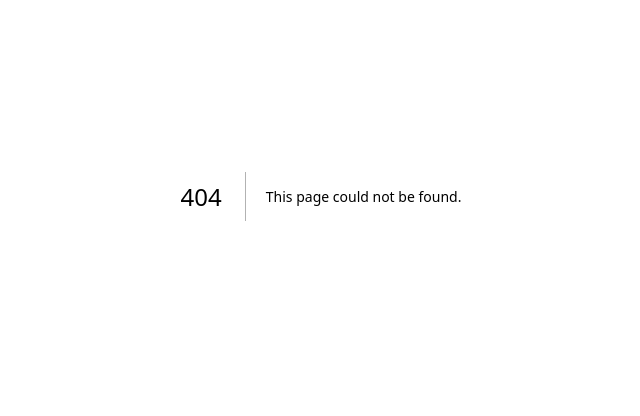
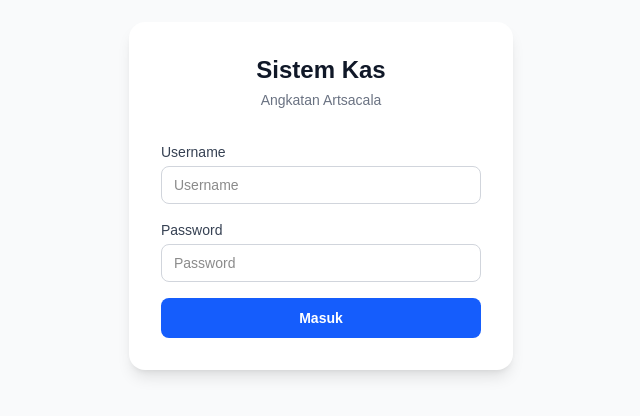
Before and after one commit to AftahMazaya/SISTEM-KAS-ANGKATAN-10-BQAM, a Next.js app in the folder app/: page /login in a window 1280 px wide. Before the commit this address had no page. Shown: the part 204-620 px from the top of the page, without its empty margins (319-959 px from the left). Built offline with nearby package versions, Linux system fonts and the light colour scheme.

Commit message:
Update .gitignore and add Next.js app with authentication and dashboard

```diff
--- /dev/null
+++ b/app/prisma/seed.ts
@@ -0,0 +1,32 @@
+import { PrismaClient } from "@prisma/client";
+import bcrypt from "bcryptjs";
+
+const prisma = new PrismaClient();
+
+async function main() {
+  const hash = await bcrypt.hash("admin123", 12);
+
+  await prisma.user.upsert({
+    where: { username: "admin" },
+    update: {},
+    create: {
+      username: "admin",
+      nama: "Administrator",
+      password: hash,
+      roles: ["SuperAdmin"],
+      isActive: true,
+    },
+  });
+
+  await prisma.konfigSistem.upsert({
+    where: { id: "singleton" },
+    update: {},
+    create: { id: "singleton" },
+  });
+
+  console.log("Seed selesai. Login: admin / admin123");
+}
+
+main()
+  .catch(console.error)
+  .finally(() => prisma.$disconnect());
--- /dev/null
+++ b/app/src/app/api/auth/[...nextauth]/route.ts
@@ -0,0 +1,6 @@
+import NextAuth from "next-auth";
+import { authOptions } from "@/lib/auth";
+
+// NextAuth v4 dengan App Router: export handler sebagai GET dan POST
+const handler = NextAuth(authOptions);
+export { handler as GET, handler as POST };
--- /dev/null
+++ b/app/src/app/dashboard/page.tsx
@@ -0,0 +1,29 @@
+import { getServerSession } from "next-auth";
+import { authOptions } from "@/lib/auth";
+import { redirect } from "next/navigation";
+
+// Server Component — bisa langsung akses session tanpa useSession()
+export default async function DashboardPage() {
+  const session = await getServerSession(authOptions);
+
+  // Kalau middleware lolos tapi session null (edge case), redirect manual
+  if (!session) redirect("/login");
+
+  return (
+    <div className="min-h-screen bg-gray-50 p-8">
+      <div className="max-w-4xl mx-auto">
+        <h1 className="text-2xl font-bold text-gray-900 mb-2">Dashboard</h1>
+        <p className="text-gray-600">
+          Halo, <span className="font-semibold">{session.user.name}</span>!
+        </p>
+        <p className="text-sm text-gray-500 mt-1">
+          Role: {session.user.roles.join(", ")}
+        </p>
+
+        <div className="mt-8 p-4 bg-blue-50 rounded-xl border border-blue-100 text-sm text-blue-700">
+          Dashboard dalam pengembangan. Auth sudah berjalan.
+        </div>
+      </div>
+    </div>
+  );
+}
--- a/app/src/app/layout.tsx
+++ b/app/src/app/layout.tsx
@@ -1,33 +1,25 @@
 import type { Metadata } from "next";
-import { Geist, Geist_Mono } from "next/font/google";
+import { Geist } from "next/font/google";
+import { Providers } from "@/components/Providers";
 import "./globals.css";
 
-const geistSans = Geist({
-  variable: "--font-geist-sans",
-  subsets: ["latin"],
-});
-
-const geistMono = Geist_Mono({
-  variable: "--font-geist-mono",
-  subsets: ["latin"],
-});
+const geist = Geist({ variable: "--font-geist", subsets: ["latin"] });
 
 export const metadata: Metadata = {
-  title: "Create Next App",
-  description: "Generated by create next app",
+  title: "Sistem Kas Artsacala",
+  description: "Sistem Kas Angkatan Artsacala",
 };
 
 export default function RootLayout({
   children,
-}: Readonly<{
+}: {
   children: React.ReactNode;
-}>) {
+}) {
   return (
-    <html
-      lang="en"
-      className={`${geistSans.variable} ${geistMono.variable} h-full antialiased`}
-    >
-      <body className="min-h-full flex flex-col">{children}</body>
+    <html lang="id" className={`${geist.variable} h-full antialiased`}>
+      <body className="min-h-full flex flex-col font-sans">
+        <Providers>{children}</Providers>
+      </body>
     </html>
   );
 }
--- /dev/null
+++ b/app/src/app/login/page.tsx
@@ -0,0 +1,93 @@
+"use client"; // Ini Client Component karena pakai state dan event handler
+
+import { useState } from "react";
+import { signIn } from "next-auth/react";
+import { useRouter } from "next/navigation";
+
+export default function LoginPage() {
+  const router = useRouter();
+  const [username, setUsername] = useState("");
+  const [password, setPassword] = useState("");
+  const [loading, setLoading] = useState(false);
+  const [error, setError] = useState("");
+
+  async function handleSubmit(e: React.FormEvent) {
+    e.preventDefault();
+    setLoading(true);
+    setError("");
+
+    // signIn() dari next-auth/react → POST ke /api/auth/signin
+    const result = await signIn("credentials", {
+      username,
+      password,
+      redirect: false, // Jangan auto-redirect, kita handle sendiri
+    });
+
+    setLoading(false);
+
+    if (result?.error) {
+      setError("Username atau password salah.");
+      return;
+    }
+
+    router.push("/dashboard");
+    router.refresh(); // Refresh server components supaya session terbaca
+  }
+
+  return (
+    <div className="min-h-screen flex items-center justify-center bg-gray-50">
+      <div className="w-full max-w-sm bg-white rounded-2xl shadow-lg p-8">
+        <div className="mb-8 text-center">
+          <h1 className="text-2xl font-bold text-gray-900">Sistem Kas</h1>
+          <p className="text-sm text-gray-500 mt-1">Angkatan Artsacala</p>
+        </div>
+
+        <form onSubmit={handleSubmit} className="space-y-4">
+          <div>
+            <label className="block text-sm font-medium text-gray-700 mb-1">
+              Username
+            </label>
+            <input
+              type="text"
+              value={username}
+              onChange={(e) => setUsername(e.target.value)}
+              required
+              autoComplete="username"
+              className="w-full px-3 py-2 border border-gray-300 rounded-lg text-sm focus:outline-none focus:ring-2 focus:ring-blue-500 focus:border-transparent"
+              placeholder="Username"
+            />
+          </div>
+
+          <div>
+            <label className="block text-sm font-medium text-gray-700 mb-1">
+              Password
+            </label>
+            <input
+              type="password"
+              value={password}
+              onChange={(e) => setPassword(e.target.value)}
+              required
+              autoComplete="current-password"
+              className="w-full px-3 py-2 border border-gray-300 rounded-lg text-sm focus:outline-none focus:ring-2 focus:ring-blue-500 focus:border-transparent"
+              placeholder="Password"
+            />
+          </div>
+
+          {error && (
+            <p className="text-sm text-red-600 bg-red-50 px-3 py-2 rounded-lg">
+              {error}
+            </p>
+          )}
+
+          <button
+            type="submit"
+            disabled={loading}
+            className="w-full py-2.5 bg-blue-600 text-white text-sm font-semibold rounded-lg hover:bg-blue-700 disabled:opacity-60 disabled:cursor-not-allowed transition-colors"
+          >
+            {loading ? "Masuk..." : "Masuk"}
+          </button>
+        </form>
+      </div>
+    </div>
+  );
+}
--- /dev/null
+++ b/app/src/components/Providers.tsx
@@ -0,0 +1,8 @@
+"use client";
+
+import { SessionProvider } from "next-auth/react";
+
+// Wrapper agar semua Client Component bisa pakai useSession()
+export function Providers({ children }: { children: React.ReactNode }) {
+  return <SessionProvider>{children}</SessionProvider>;
+}
--- /dev/null
+++ b/app/src/lib/auth.ts
@@ -0,0 +1,69 @@
+import type { NextAuthOptions } from "next-auth";
+import CredentialsProvider from "next-auth/providers/credentials";
+import { prisma } from "@/lib/prisma";
+import bcrypt from "bcryptjs";
+
+// Dipisah dari route.ts supaya bisa dipakai di middleware
+export const authOptions: NextAuthOptions = {
+  providers: [
+    CredentialsProvider({
+      name: "credentials",
+      credentials: {
+        username: { label: "Username", type: "text" },
+        password: { label: "Password", type: "password" },
+      },
+      async authorize(credentials) {
+        if (!credentials?.username || !credentials?.password) return null;
+
+        const user = await prisma.user.findUnique({
+          where: { username: credentials.username },
+        });
+
+        if (!user || !user.isActive) return null;
+
+        const passwordMatch = await bcrypt.compare(
+          credentials.password,
+          user.password
+        );
+        if (!passwordMatch) return null;
+
+        // Object yang dikembalikan masuk ke JWT token
+        return {
+          id: user.id,
+          name: user.nama,
+          email: user.username, // NextAuth butuh field "email", kita isi username
+          roles: user.roles,
+        };
+      },
+    }),
+  ],
+
+  session: {
+    strategy: "jwt",         // Simpan session sebagai JWT di cookie (stateless)
+    maxAge: 8 * 60 * 60,    // 8 jam — sama kayak GAS
+  },
+
+  callbacks: {
+    // jwt callback dipanggil saat token dibuat/diperbarui
+    async jwt({ token, user }) {
+      if (user) {
+        // user hanya ada saat pertama login
+        token.id = user.id;
+        token.roles = (user as unknown as { roles: string[] }).roles;
+      }
+      return token;
+    },
+    // session callback dipanggil saat getServerSession() dipanggil
+    async session({ session, token }) {
+      if (token) {
+        session.user.id = token.id as string;
+        session.user.roles = token.roles as string[];
+      }
+      return session;
+    },
+  },
+
+  pages: {
+    signIn: "/login",   // Redirect ke /login kalau belum auth
+  },
+};
--- /dev/null
+++ b/app/src/lib/prisma.ts
@@ -0,0 +1,13 @@
+import { PrismaClient } from "@prisma/client";
+
+// Di Next.js dev mode, setiap hot-reload bikin instance baru
+// Ini menyebabkan "too many database connections" — solusinya pakai global singleton
+const globalForPrisma = globalThis as unknown as { prisma: PrismaClient };
+
+export const prisma =
+  globalForPrisma.prisma ??
+  new PrismaClient({
+    log: process.env.NODE_ENV === "development" ? ["error"] : ["error"],
+  });
+
+if (process.env.NODE_ENV !== "production") globalForPrisma.prisma = prisma;
--- /dev/null
+++ b/app/src/middleware.ts
@@ -0,0 +1,29 @@
+import { withAuth } from "next-auth/middleware";
+import { NextResponse } from "next/server";
+
+// withAuth otomatis cek JWT dari cookie
+// Kalau ga ada/expired → redirect ke authOptions.pages.signIn (/login)
+export default withAuth(
+  function middleware(req) {
+    return NextResponse.next();
+  },
+  {
+    callbacks: {
+      authorized: ({ token }) => !!token, // token ada → boleh akses
+    },
+  }
+);
+
+// Middleware hanya berlaku untuk path ini
+// /login dan /api/auth/* tidak diproteksi (public)
+export const config = {
+  matcher: [
+    "/dashboard/:path*",
+    "/transaksi/:path*",
+    "/konfirmasi/:path*",
+    "/santri/:path*",
+    "/rka/:path*",
+    "/pengaturan/:path*",
+    "/api/kas/:path*",    // API routes kita juga diproteksi
+  ],
+};
--- /dev/null
+++ b/app/src/types/next-auth.d.ts
@@ -0,0 +1,21 @@
+import "next-auth";
+import "next-auth/jwt";
+
+// Extend tipe NextAuth supaya field custom (id, roles) dikenali TypeScript
+declare module "next-auth" {
+  interface Session {
+    user: {
+      id: string;
+      name: string;
+      email: string;
+      roles: string[];
+    };
+  }
+}
+
+declare module "next-auth/jwt" {
+  interface JWT {
+    id: string;
+    roles: string[];
+  }
+}
```
Also changed, not shown: app/package.json (+6 -1 lines), 2 other files (tests, documents, lock files or other folders).
